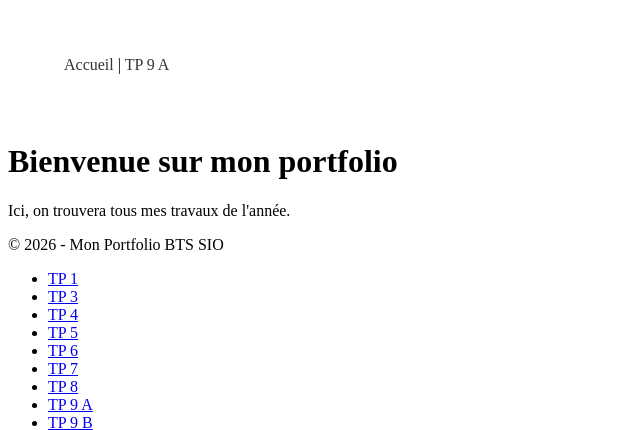
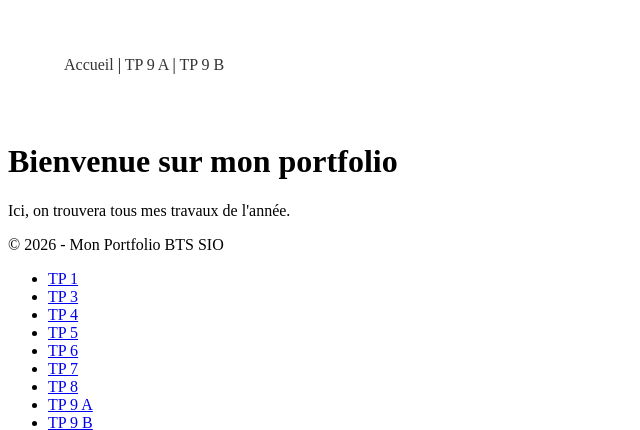
Before and after one commit to Squookye/TP2-Web, a PHP site: page /TP8/index.php in a window 1280 px wide. Shown: the top 430 px of the page, without its empty margins (0-640 px from the left). Run offline with PHP 8.4, Linux system fonts and the light colour scheme.

Commit message:
Ajout TP9 B

```diff
--- a/TP8/header.php
+++ b/TP8/header.php
@@ -1,7 +1,7 @@
 <header>
     <nav>
         <ul>
-            <p> <a href="index.php">Accueil</a> | <a href="http://b1.richard.net.local/tp9_a.php">TP 9 A</a> </p>
+            <p> <a href="index.php">Accueil</a> | <a href="http://b1.richard.net.local/tp9_a.php">TP 9 A</a> | <a href="http://b1.richard.net.local/tp9_b.php">TP 9 B</a> </p>
         </ul>
     </nav>
 </header>
```
